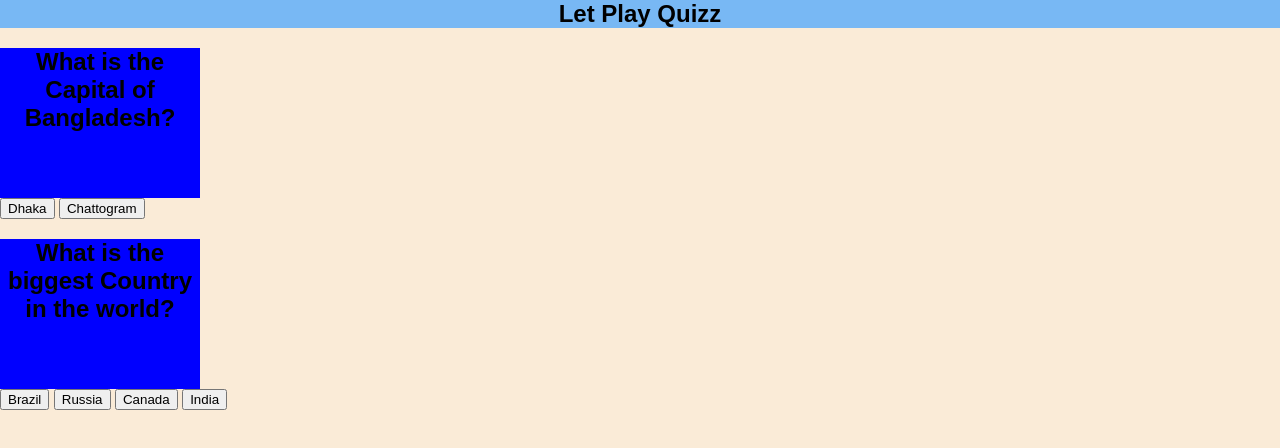
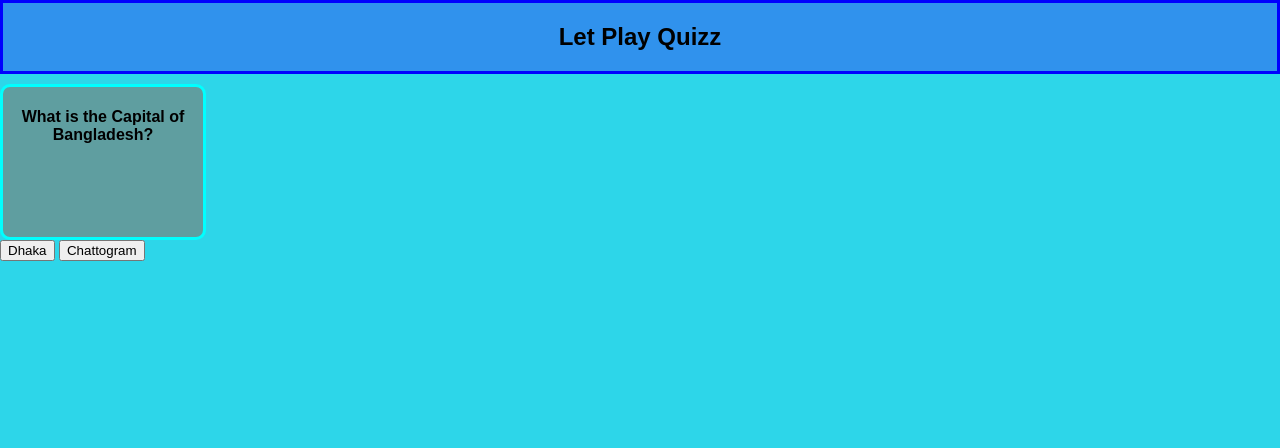
Before and after one commit to SarojSur/WEB-DEV, a plain HTML site: page My Quizz.html in a window 1280 px wide. Drawn offline with Linux system fonts and the light colour scheme.

Commit message:
Add files via upload

```diff
--- a/My Quizz.html
+++ b/My Quizz.html
@@ -3,7 +3,7 @@
     <title>My Quizz</title>
     <style>
 body{
-    background-color: antiquewhite;
+    background-color: rgb(45, 214, 233);
     font-family: Arial, Helvetica, sans-serif;
     margin: 0%;
     padding: 0px;
@@ -12,23 +12,26 @@ body{
     align-items:center;
     text-align: center;
     justify-items: center;
-    background-color: rgb(120, 184, 244);
+    background-color: rgb(48, 146, 237);
     font-family: Arial, Helvetica, sans-serif;
-}
-.question{
-    background-color: blue;
-    text-align-last: center;
+    border: 3px solid blue;}
+    .question{
+        background-color: cadetblue;
+        border:3px solid cyan ;
+        border-radius: 10px;
+        width: 200px;
+        height: 150px;
+        text-align: center;
+        margin-top: 10px;
+    }
+    .h4{
+    font-family: Arial, Helvetica, sans-serif;
+    font-size: large;
     text-align: center;
-    height:150px ;
-    width: 200px;
-}
-.Question{
-    background-color: blue;
-    text-align-last: center;
-    text-align: center;
-    height:150px ;
-    width: 200px;
-}
+    display: inline;
+
+    }
+
     </style>
 </head>
 <body>
@@ -36,21 +39,12 @@ body{
         <h2>Let Play Quizz</h2>
         </div>
         <div class="question">
-<h2>What is the Capital of Bangladesh?</h2>
+<h4>What is the Capital of Bangladesh?</h4>
 
         </div>
         <div class="answer">
 <button>Dhaka</button>
 <button>Chattogram</button>
         </div>
-        <div class="Question">
-            <h2>What is the biggest Country in the world?</h2>
-        </div>
-        <div class="ans">
-            <button>Brazil</button>
-            <button>Russia</button>
-            <button>Canada</button>
-            <button>India</button>
-        </div>
 </body>
 </html>
```
